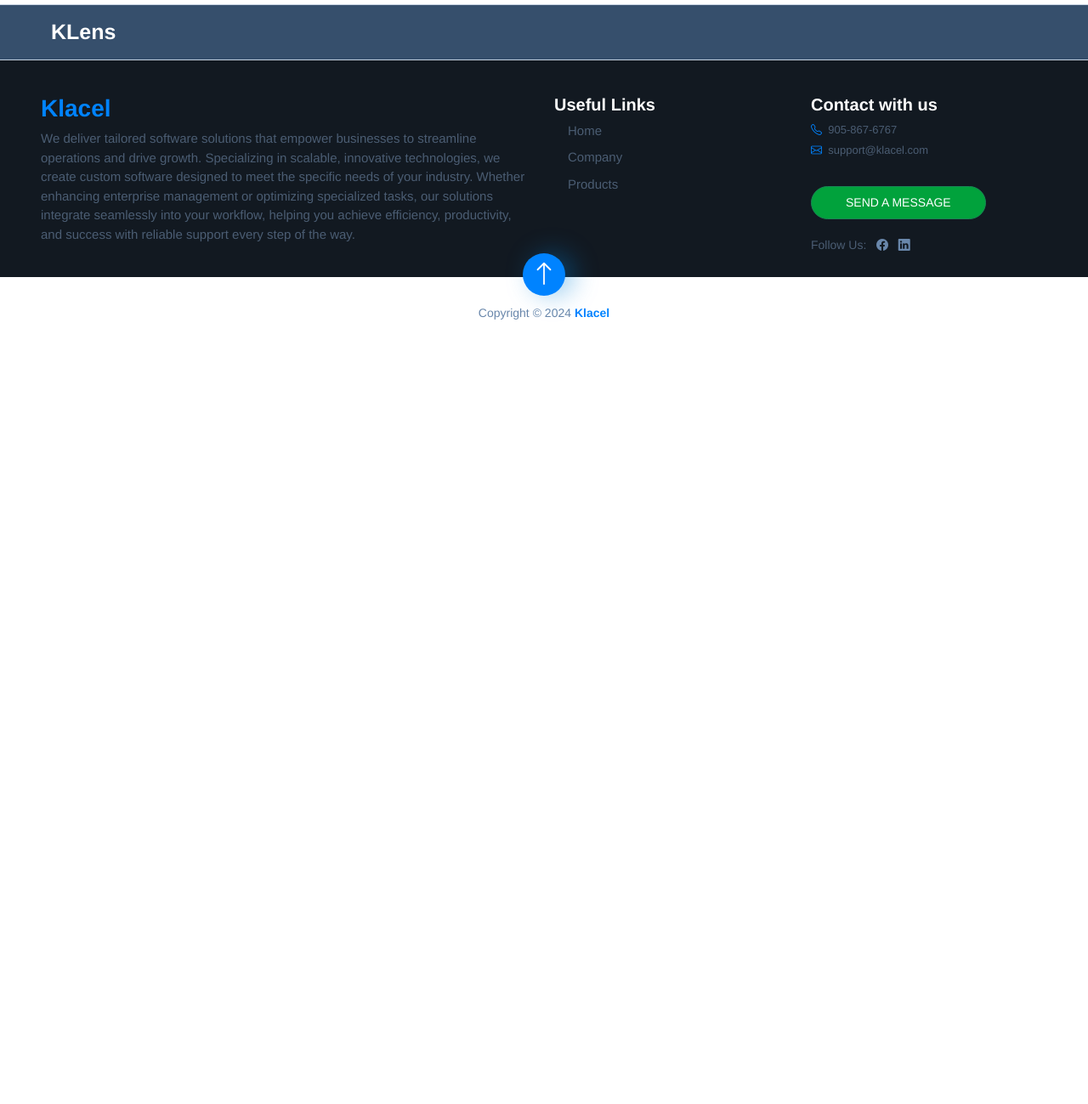
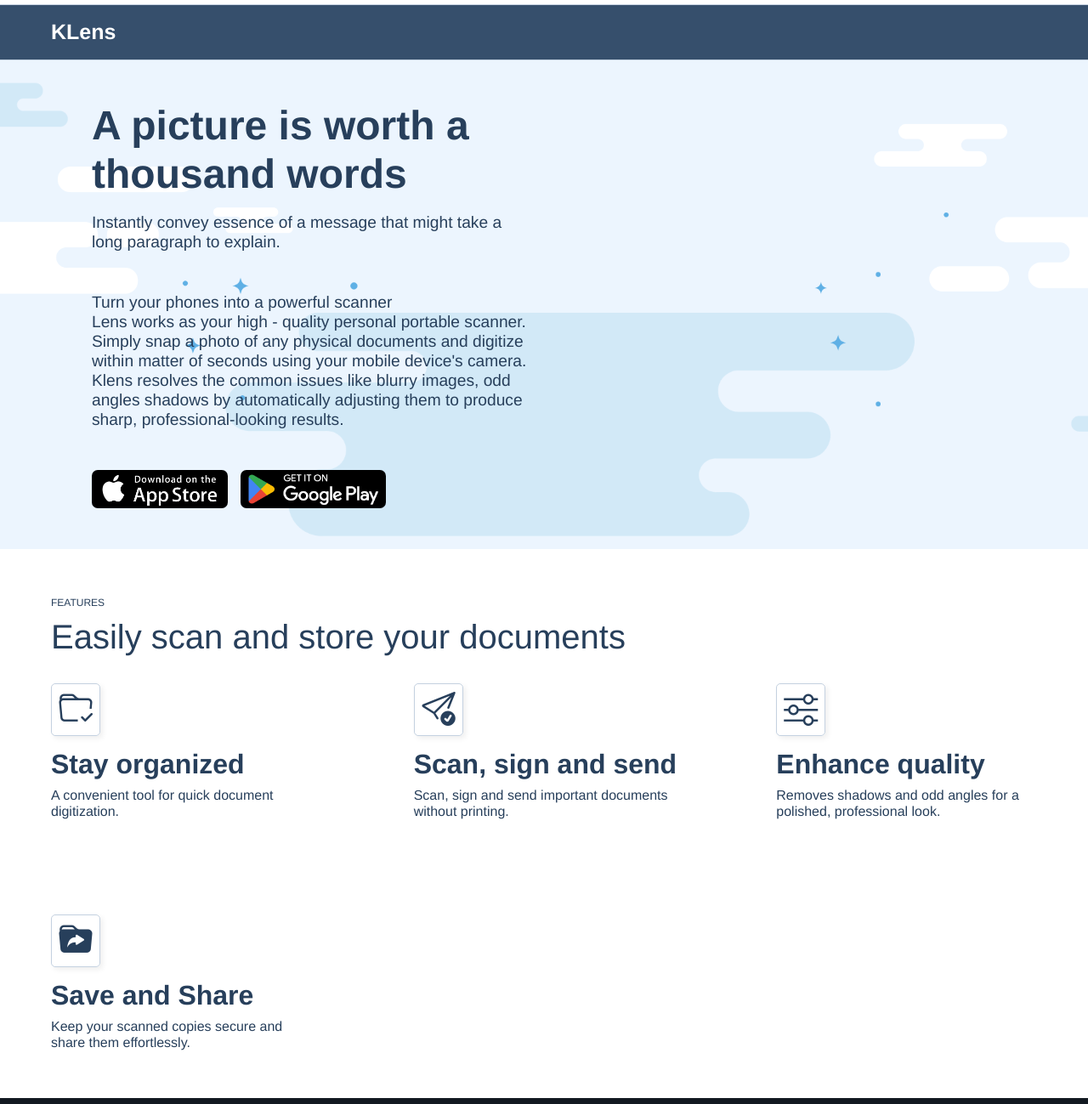
Before and after one commit to ER-AdityaRawat/Kalacel_Dev, a plain HTML site: page KLens/index.html in a window 1280 px wide. Shown: the part 61-1360 px from the top of the page at 85% size. Before the commit the page ends 800 px from the top, so only its background shows below. Drawn offline with nearby package versions, Linux system fonts and the light colour scheme; files whose address does not match are found by name.

Commit message:
klens changes

```diff
--- a/KLens/index.html
+++ b/KLens/index.html
@@ -153,6 +153,67 @@
         </div>
     </nav>
 
+    <!-- landing section  -->
+     <section style="background-image: url(../Images/landing-clouds.png);
+     background-repeat: no-repeat;
+     background-size: cover;
+     background-color: #ecf5fe;">
+        <div class="row mx-5 p-5">
+            <div class="col-lg-6">
+                <h1 style="font-size: 3rem;color: #273f5b;font-weight: 600;">A picture is worth a <br>thousand words</h1>
+                <h5 class="my-3" style="font-size: 1.2rem;color: #273f5b;">
+                    Instantly convey essence of a message that might take a long paragraph to explain.
+                </h5>
+                <h5 class="my-5" style="font-size: 1.2rem;color: #273f5b;">Turn your phones into a powerful scanner<br>
+                    Lens works as your high - quality personal portable scanner. Simply snap a photo of any physical documents and
+                    digitize within matter of seconds using your mobile device's camera. Klens resolves the common issues like blurry
+                    images, odd angles shadows by automatically adjusting them to produce sharp, professional-looking results.
+                </h5>
+                <img src="../Images/app-store.png"  height="45px" style="margin-right: 10px;border-radius: 7px;"/>
+                <img src="../Images/google-play.png" height="45px" style="margin-right: 10px;border-radius: 7px;"/>
+
+            </div>
+            <div class="col-lg-6"></div>
+        </div>
+     </section>
+    <!-- Features section  -->
+     <section >
+     <div class="row">
+        <div class="row mx-5 my-2 py-5">
+            <h5 style="font-size: 0.75rem;color: #273f5b;">FEATURES</h5>
+            <h1 style="color: #273f5b; ">Easily scan and store your documents</h1>
+            <div class="col-lg-4 mt-4">
+                <i class="bi bi-folder-check" style="font-size: 40px;border:1px solid #c4d1e0;padding: 8px;border-radius: 5px;color: #273f5b;box-shadow: 3px 3px 6px #efefef;background-color: white;"></i>
+                <h1 style="font-size: 2rem;color: #273f5b;margin-top: 15px;font-weight: 600;">Stay organized</h1>
+                <h5 style="font-size: 1rem;max-width: 300px;color: #273f5b;">A convenient tool for quick document digitization.</h5>
+            </div>
+            <div class="col-lg-4 mt-4">
+                <i class="bi bi-send-check" style="font-size: 40px;border:1px solid #c4d1e0;padding: 8px;border-radius: 5px;color: #273f5b;box-shadow: 3px 3px 6px #efefef;background-color: white;"></i>
+                <h1 style="font-size: 2rem;color: #273f5b;margin-top: 15px;font-weight: 600;">Scan, sign and send </h1>
+                <h5 style="font-size: 1rem;max-width: 300px;color: #273f5b;">Scan, sign and send important documents without printing.</h5>
+            </div>
+            <div class="col-lg-4 mt-4">
+                <i class="bi bi-sliders" style="font-size: 40px;border:1px solid #c4d1e0;padding: 8px;border-radius: 5px;color: #273f5b;box-shadow: 3px 3px 6px #efefef;background-color: white;"></i>
+                <h1 style="font-size: 2rem;color: #273f5b;margin-top: 15px;font-weight: 600;">Enhance quality</h1>
+                <h5 style="font-size: 1rem;max-width: 300px;color: #273f5b;">Removes shadows and odd angles for a polished, professional look.</h5>
+            </div>
+
+        </div>
+        <div class="row m-5">
+            <div class="col-lg-4">
+                <i class="bi bi-folder-symlink-fill" style="font-size: 40px;border:1px solid #c4d1e0;padding: 8px;border-radius: 5px;color: #273f5b;box-shadow: 3px 3px 6px #efefef;background-color: white;"></i>
+                <h1 style="font-size: 2rem;color: #273f5b;margin-top: 15px;font-weight: 600;">Save and Share</h1>
+                <h5 style="font-size: 1rem;max-width: 300px;color: #273f5b;">Keep your scanned copies secure and share them effortlessly.</h5>
+            </div>
+            <div class="col-lg-4">
+
+            </div>
+            <div class="col-lg-4">
+            </div>
+
+        </div>
+    </div>
+     </section>
 
 
     <!--footer start-->
```
Also changed, not shown: index.html (+1 -1 lines).
